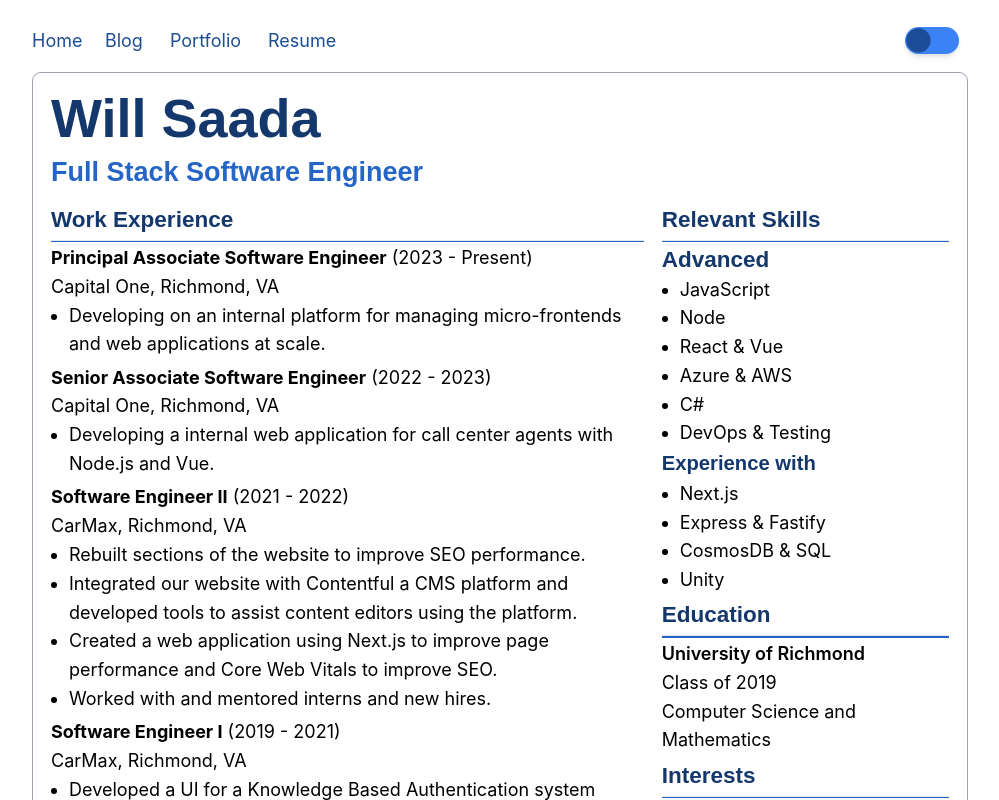
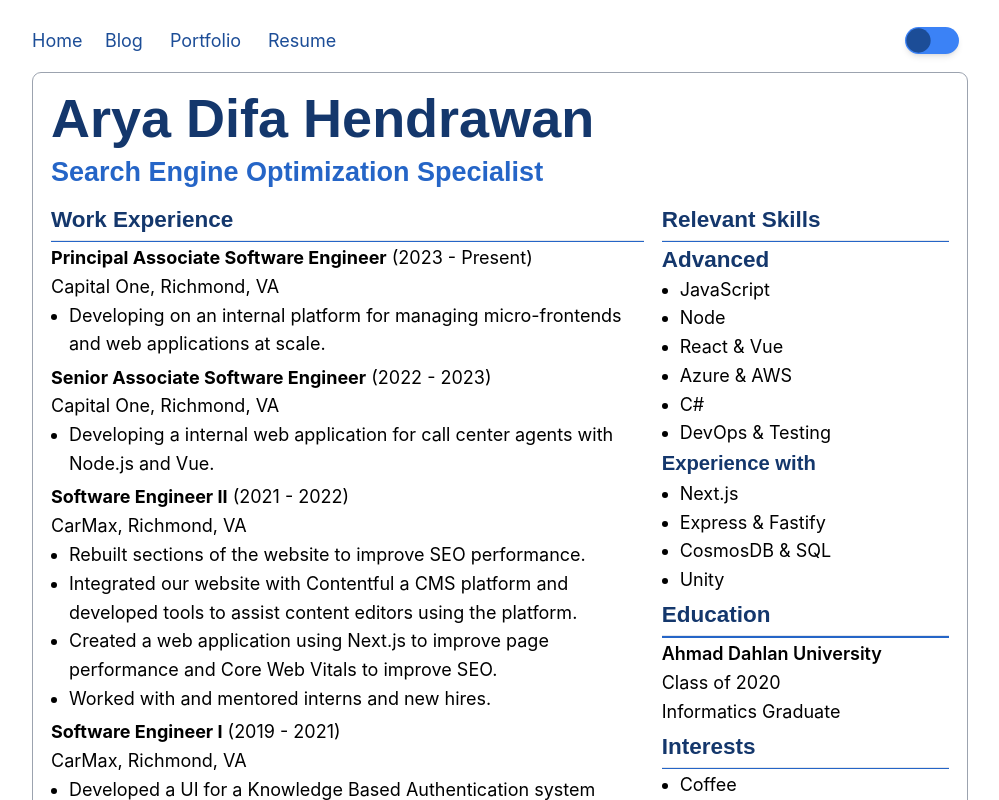
Before and after one commit to aryadh5/myweb, a Next.js app: page /resume in a window 1280 px wide. Shown: the top 800 px of the page, without its empty margins (140-1139 px from the left). Built offline with nearby package versions, Linux system fonts and the light colour scheme.

Commit message:
fix resume

```diff
--- a/components/About.tsx
+++ b/components/About.tsx
@@ -17,7 +17,7 @@ export const About = ({ name, aboutText }: AboutProps) => {
           </p>
         </div>
         <Image
-          src="/images/circle-photo.png"
+          src="/images/pfp.png"
           height={280}
           width={280}
           alt="Me and the doggo"
--- a/pages/resume/index.tsx
+++ b/pages/resume/index.tsx
@@ -5,8 +5,10 @@ export default function Resume() {
   return (
     <Layout description="My resume" title="Resume">
       <div className="rounded-lg border p-4 border-solid border-gray-400 mt-2">
-        <h1 className="text-5xl pb-2 -tracking-2">Will Saada</h1>
-        <h2 className="text-2xl pb-2 text-blue-600 -tracking-2">Full Stack Software Engineer</h2>
+        <h1 className="text-5xl pb-2 -tracking-2">Arya Difa Hendrawan</h1>
+        <h2 className="text-2xl pb-2 text-blue-600 -tracking-2">
+          Search Engine Optimization Specialist
+        </h2>
         <div className="md:grid grid-cols-3 gap-4">
           <div className="col-span-2">
             <Section title="Work Experience">
@@ -32,15 +34,15 @@ export default function Resume() {
               <List items={['Next.js', 'Express & Fastify', 'CosmosDB & SQL', 'Unity']} />
             </Section>
             <Section title="Education">
-              <p className="font-semibold">University of Richmond</p>
-              <p>Class of 2019</p>
-              <p>Computer Science and Mathematics</p>
+              <p className="font-semibold">Ahmad Dahlan University</p>
+              <p>Class of 2020</p>
+              <p>Informatics Graduate</p>
             </Section>
             <Section title="Interests">
-              <List items={['Game Dev & Modding', 'Collectibles', 'Cleveland Sports', 'Running']} />
+              <List items={['Coffee', 'Music', 'Liverpool FC', 'Gaming']} />
             </Section>
             <Section title="Contact">
-              <a href="mailto:willsaada19@gmail.com">willsaada19@gmail.com</a>
+              <a href="mailto:aryadifah@gmail.com">aryadifah@gmail.com</a>
             </Section>
           </div>
         </div>
```
Also changed, not shown: public/images/pfp.png (added), 1 other file (tests, documents, lock files or other folders).
